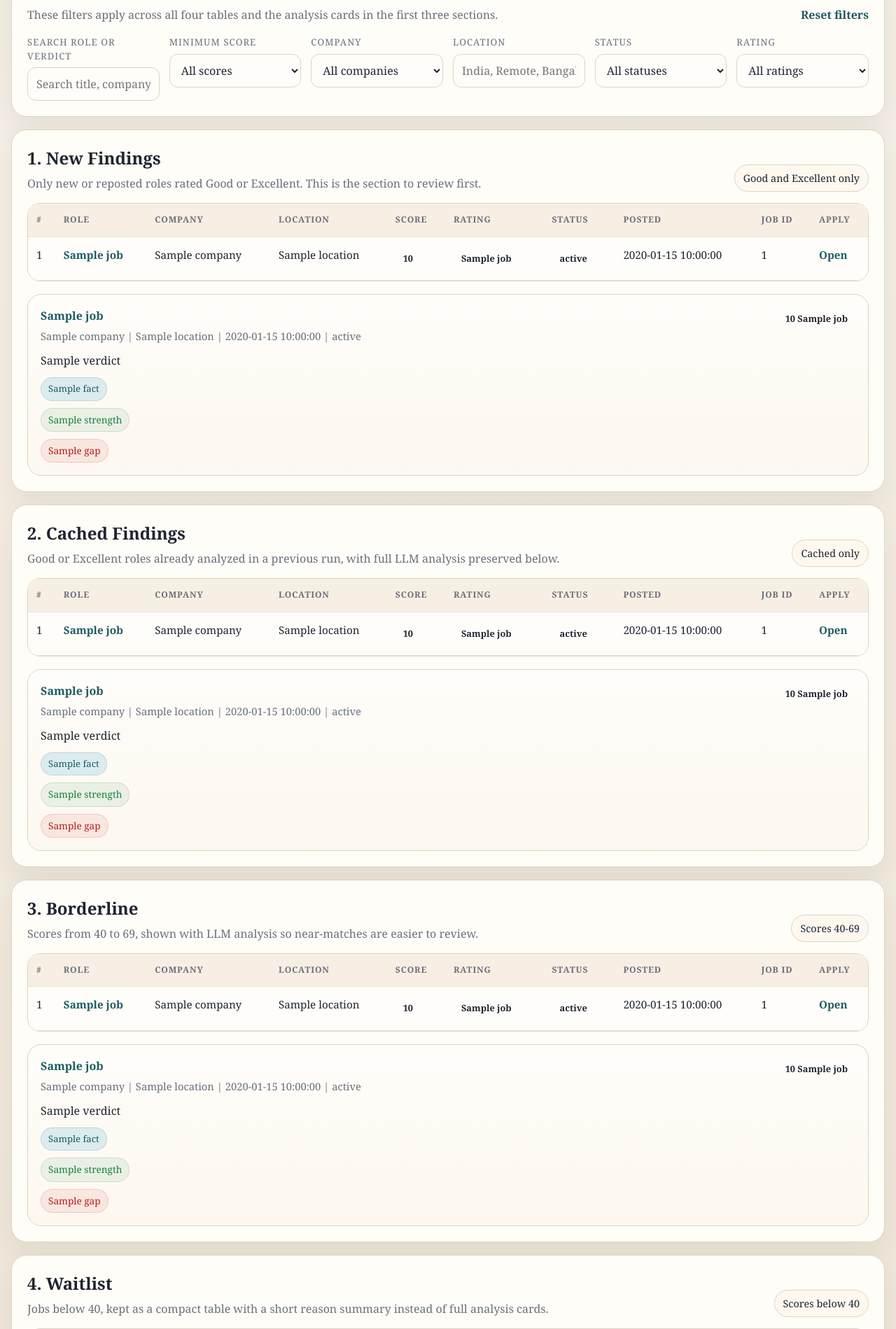
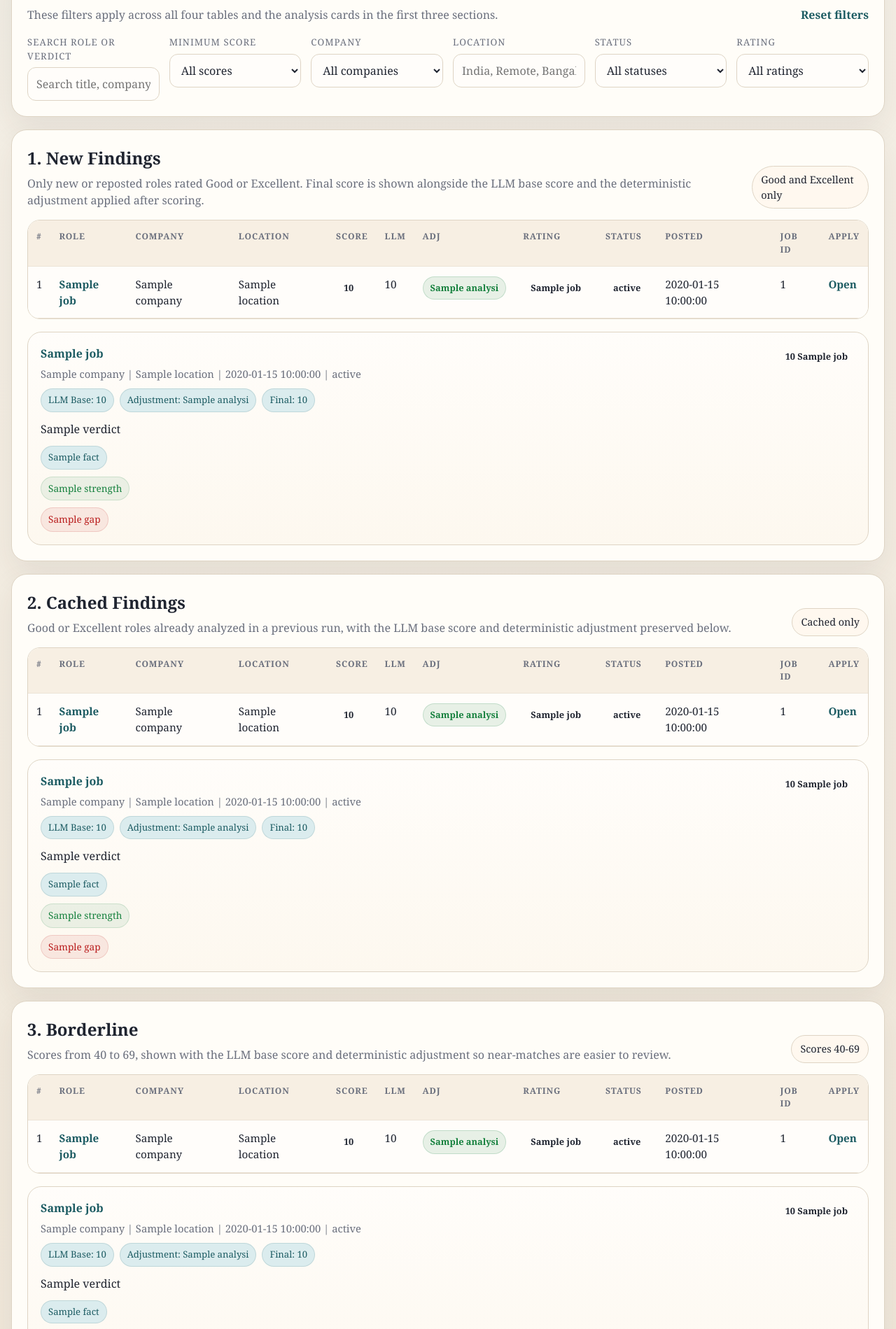
Before and after one commit to krishnatejh/jobHunter_AG_o4.6, a Python web app: template templates/report_template.html in a window 1280 px wide. Shown: the part 715-2614 px from the top of the page at 70% size. Run offline with Jinja, Linux system fonts and the light colour scheme; the template is opened without the code that fills it: most values are stand-ins (such as "Sample title", 1, 10 or a date in 2020).

Commit message:
Report template changes

```diff
--- a/templates/report_template.html
+++ b/templates/report_template.html
@@ -295,6 +295,36 @@
             border-color: rgba(185, 28, 28, 0.18);
         }
 
+        .adjustment-pill {
+            display: inline-flex;
+            align-items: center;
+            justify-content: center;
+            border-radius: 999px;
+            padding: 6px 10px;
+            font-size: 0.8rem;
+            font-weight: 700;
+            white-space: nowrap;
+            border: 1px solid transparent;
+        }
+
+        .adjustment-pill.negative {
+            background: rgba(185, 28, 28, 0.1);
+            color: var(--weak);
+            border-color: rgba(185, 28, 28, 0.18);
+        }
+
+        .adjustment-pill.positive {
+            background: rgba(21, 128, 61, 0.1);
+            color: var(--excellent);
+            border-color: rgba(21, 128, 61, 0.18);
+        }
+
+        .adjustment-pill.neutral {
+            background: rgba(106, 111, 125, 0.11);
+            color: #515766;
+            border-color: rgba(106, 111, 125, 0.2);
+        }
+
         .status-pill.new {
             background: rgba(29, 92, 99, 0.11);
             color: var(--accent);
@@ -589,7 +619,7 @@
             <div class="panel-header">
                 <div>
                     <h2>1. New Findings</h2>
-                    <p>Only new or reposted roles rated Good or Excellent. This is the section to review first.</p>
+                    <p>Only new or reposted roles rated Good or Excellent. Final score is shown alongside the LLM base score and the deterministic adjustment applied after scoring.</p>
                 </div>
                 <span class="badge">Good and Excellent only</span>
             </div>
@@ -603,6 +633,8 @@
                             <th>Company</th>
                             <th>Location</th>
                             <th>Score</th>
+                            <th>LLM</th>
+                            <th>Adj</th>
                             <th>Rating</th>
                             <th>Status</th>
                             <th>Posted</th>
@@ -628,6 +660,8 @@
                             <td>{{ job.company }}</td>
                             <td>{{ job.location or '-' }}</td>
                             <td><span class="score-pill {{ job.score_class.replace('score-', '') }}">{{ job.analysis.score }}</span></td>
+                            <td>{{ job.analysis.llm_base_score }}</td>
+                            <td><span class="adjustment-pill {% if job.analysis.score_adjustment > 0 %}positive{% elif job.analysis.score_adjustment < 0 %}negative{% else %}neutral{% endif %}">{{ job.analysis.score_adjustment_label }}</span></td>
                             <td><span class="rating-pill {{ job.score_class.replace('score-', '') }}">{{ job.score_label }}</span></td>
                             <td><span class="status-pill {{ job.cache_status }}">{{ job.status_label }}</span></td>
                             <td>{{ job.posted_date or '-' }}</td>
@@ -661,6 +695,12 @@
                             </div>
                         </div>
                         <div class="score-pill {{ job.score_class.replace('score-', '') }}">{{ job.analysis.score }} {{ job.score_label }}</div>
+                    </div>
+
+                    <div class="fact-row">
+                        <span class="fact-chip">LLM Base: {{ job.analysis.llm_base_score }}</span>
+                        <span class="fact-chip">Adjustment: {{ job.analysis.score_adjustment_label }}</span>
+                        <span class="fact-chip">Final: {{ job.analysis.score }}</span>
                     </div>
 
                     <div class="detail-verdict">{{ job.analysis.verdict }}</div>
@@ -697,7 +737,7 @@
             <div class="panel-header">
                 <div>
                     <h2>2. Cached Findings</h2>
-                    <p>Good or Excellent roles already analyzed in a previous run, with full LLM analysis preserved below.</p>
+                    <p>Good or Excellent roles already analyzed in a previous run, with the LLM base score and deterministic adjustment preserved below.</p>
                 </div>
                 <span class="badge">Cached only</span>
             </div>
@@ -711,6 +751,8 @@
                             <th>Company</th>
                             <th>Location</th>
                             <th>Score</th>
+                            <th>LLM</th>
+                            <th>Adj</th>
                             <th>Rating</th>
                             <th>Status</th>
                             <th>Posted</th>
@@ -736,6 +778,8 @@
                             <td>{{ job.company }}</td>
                             <td>{{ job.location or '-' }}</td>
                             <td><span class="score-pill {{ job.score_class.replace('score-', '') }}">{{ job.analysis.score }}</span></td>
+                            <td>{{ job.analysis.llm_base_score }}</td>
+                            <td><span class="adjustment-pill {% if job.analysis.score_adjustment > 0 %}positive{% elif job.analysis.score_adjustment < 0 %}negative{% else %}neutral{% endif %}">{{ job.analysis.score_adjustment_label }}</span></td>
                             <td><span class="rating-pill {{ job.score_class.replace('score-', '') }}">{{ job.score_label }}</span></td>
                             <td><span class="status-pill {{ job.cache_status }}">{{ job.status_label }}</span></td>
                             <td>{{ job.posted_date or '-' }}</td>
@@ -769,6 +813,12 @@
                             </div>
                         </div>
                         <div class="score-pill {{ job.score_class.replace('score-', '') }}">{{ job.analysis.score }} {{ job.score_label }}</div>
+                    </div>
+
+                    <div class="fact-row">
+                        <span class="fact-chip">LLM Base: {{ job.analysis.llm_base_score }}</span>
+                        <span class="fact-chip">Adjustment: {{ job.analysis.score_adjustment_label }}</span>
+                        <span class="fact-chip">Final: {{ job.analysis.score }}</span>
                     </div>
 
                     <div class="detail-verdict">{{ job.analysis.verdict }}</div>
@@ -805,7 +855,7 @@
             <div class="panel-header">
                 <div>
                     <h2>3. Borderline</h2>
-                    <p>Scores from 40 to 69, shown with LLM analysis so near-matches are easier to review.</p>
+                    <p>Scores from 40 to 69, shown with the LLM base score and deterministic adjustment so near-matches are easier to review.</p>
                 </div>
                 <span class="badge">Scores 40-69</span>
             </div>
@@ -819,6 +869,8 @@
                             <th>Company</th>
                             <th>Location</th>
                             <th>Score</th>
+                            <th>LLM</th>
+                            <th>Adj</th>
                             <th>Rating</th>
                             <th>Status</th>
                             <th>Posted</th>
@@ -844,6 +896,8 @@
                             <td>{{ job.company }}</td>
                             <td>{{ job.location or '-' }}</td>
                             <td><span class="score-pill {{ job.score_class.replace('score-', '') }}">{{ job.analysis.score }}</span></td>
+                            <td>{{ job.analysis.llm_base_score }}</td>
+                            <td><span class="adjustment-pill {% if job.analysis.score_adjustment > 0 %}positive{% elif job.analysis.score_adjustment < 0 %}negative{% else %}neutral{% endif %}">{{ job.analysis.score_adjustment_label }}</span></td>
                             <td><span class="rating-pill {{ job.score_class.replace('score-', '') }}">{{ job.score_label }}</span></td>
                             <td><span class="status-pill {{ job.cache_status }}">{{ job.status_label }}</span></td>
                             <td>{{ job.posted_date or '-' }}</td>
@@ -877,6 +931,12 @@
                             </div>
                         </div>
                         <div class="score-pill {{ job.score_class.replace('score-', '') }}">{{ job.analysis.score }} {{ job.score_label }}</div>
+                    </div>
+
+                    <div class="fact-row">
+                        <span class="fact-chip">LLM Base: {{ job.analysis.llm_base_score }}</span>
+                        <span class="fact-chip">Adjustment: {{ job.analysis.score_adjustment_label }}</span>
+                        <span class="fact-chip">Final: {{ job.analysis.score }}</span>
                     </div>
 
                     <div class="detail-verdict">{{ job.analysis.verdict }}</div>
@@ -913,7 +973,7 @@
             <div class="panel-header">
                 <div>
                     <h2>4. Waitlist</h2>
-                    <p>Jobs below 40, kept as a compact table with a short reason summary instead of full analysis cards.</p>
+                    <p>Jobs below 40, kept as a compact table with the LLM base score, deterministic adjustment, and a short blocker summary.</p>
                 </div>
                 <span class="badge">Scores below 40</span>
             </div>
@@ -927,6 +987,8 @@
                             <th>Company</th>
                             <th>Location</th>
                             <th>Score</th>
+                            <th>LLM</th>
+                            <th>Adj</th>
                             <th>Rating</th>
                             <th>Why Waitlist</th>
                             <th>Status</th>
@@ -952,6 +1014,8 @@
                             <td>{{ job.company }}</td>
                             <td>{{ job.location or '-' }}</td>
                             <td><span class="score-pill {{ job.score_class.replace('score-', '') }}">{{ job.analysis.score }}</span></td>
+                            <td>{{ job.analysis.llm_base_score }}</td>
+                            <td><span class="adjustment-pill {% if job.analysis.score_adjustment > 0 %}positive{% elif job.analysis.score_adjustment < 0 %}negative{% else %}neutral{% endif %}">{{ job.analysis.score_adjustment_label }}</span></td>
                             <td><span class="rating-pill {{ job.score_class.replace('score-', '') }}">{{ job.score_label }}</span></td>
                             <td class="reason-cell" title="{{ job.waitlist_reason }}">{{ job.waitlist_reason }}</td>
                             <td><span class="status-pill {{ job.cache_status }}">{{ job.status_label }}</span></td>
```
Also changed, not shown: src/reporter.py (+35 -1 lines).
